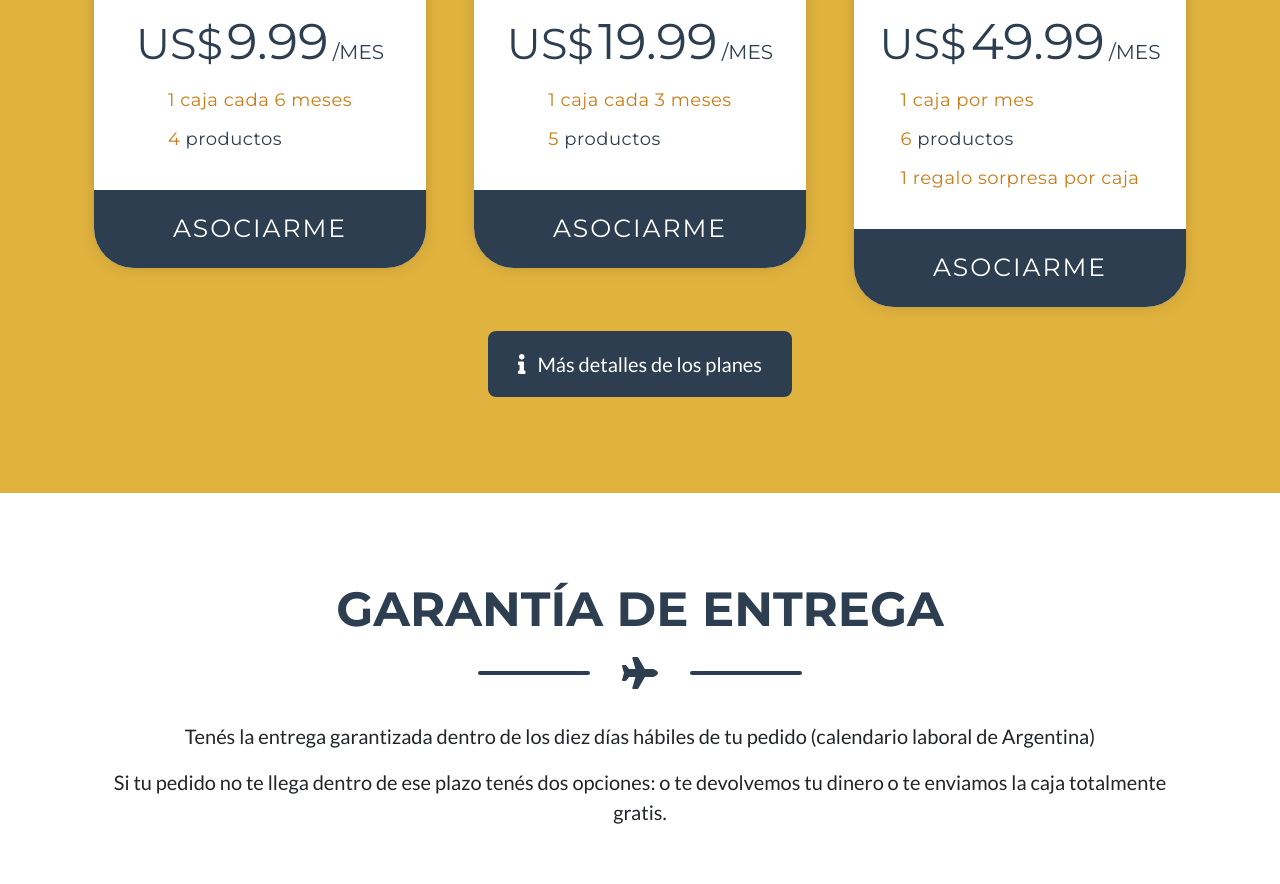
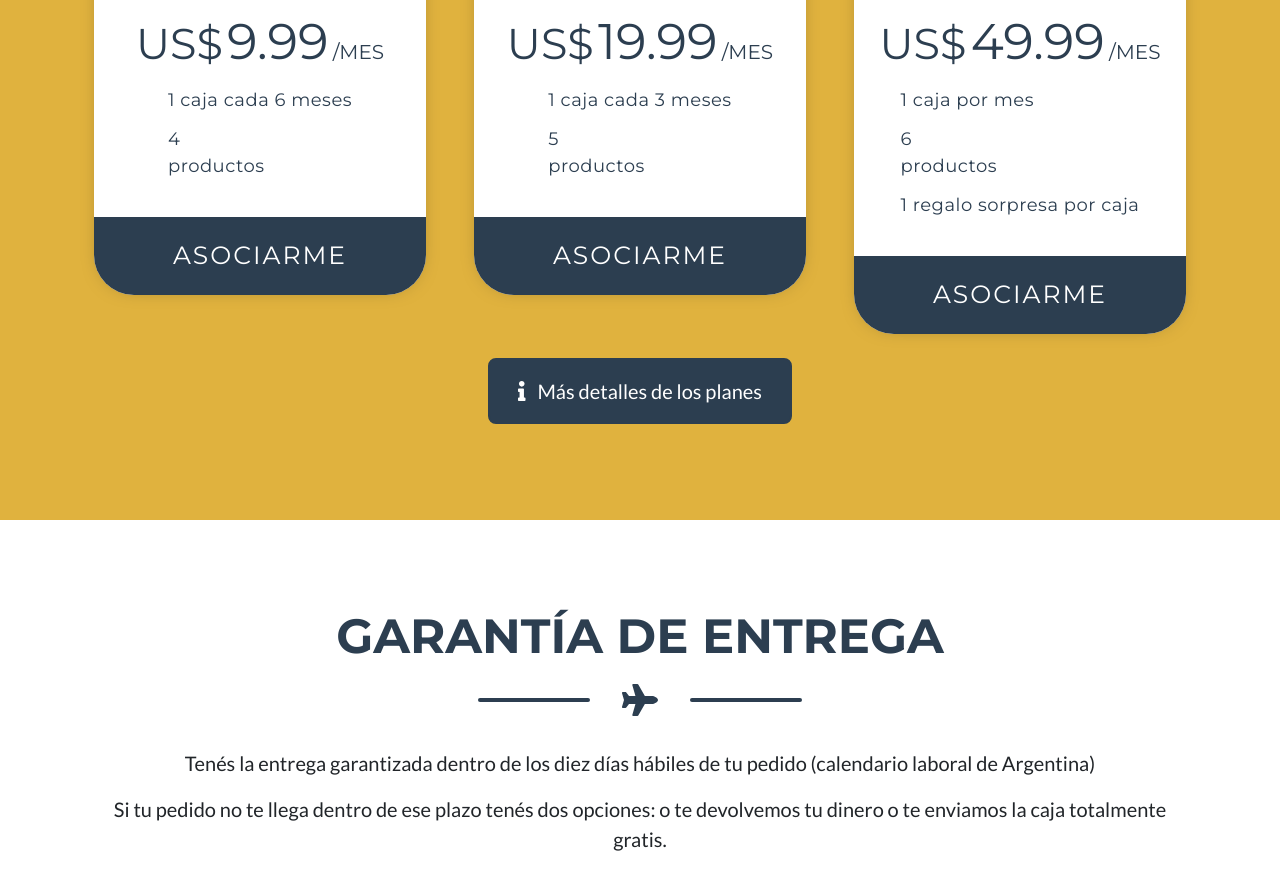
Before and after one commit to juannegrin/deargentinaalmundo, a website: page index.html in a window 1280 px wide. Shown: the part 2603-3487 px from the top of the page. Drawn offline with nearby package versions, Linux system fonts and the light colour scheme.

Commit message:
cambio de span por p tambien en el index

```diff
--- a/index.html
+++ b/index.html
@@ -162,8 +162,8 @@
                                         <span class="duration">/MES</span>
                                     </div>
                                     <ul class="pricing-content">
-                                        <li><span>1 caja cada 6 meses</span></li>
-                                        <li><span>4</span> productos</li>
+                                        <li><p>1 caja cada 6 meses</p></li>
+                                        <li><p>4</p> productos</li>
                                     </ul>
                                     <div class="pricingTable-signup">
                                         <a href="#">ASOCIARME</a>
@@ -184,8 +184,8 @@
                                         <span class="duration">/MES</span>
                                     </div>
                                     <ul class="pricing-content">
-                                        <li><span>1 caja cada 3 meses</span></li>
-                                        <li><span>5</span> productos</li>
+                                        <li><p>1 caja cada 3 meses</p></li>
+                                        <li><p>5</p> productos</li>
                                     </ul>
                                     <div class="pricingTable-signup">
                                         <a href="#">ASOCIARME</a>
@@ -206,9 +206,9 @@
                                         <span class="duration">/MES</span>
                                     </div>
                                     <ul class="pricing-content">
-                                        <li><span>1 caja por mes</span></li>
-                                        <li><span>6</span> productos</li>
-                                        <li><span>1 regalo sorpresa por caja</span></li>
+                                        <li><p>1 caja por mes</p></li>
+                                        <li><p>6</p> productos</li>
+                                        <li><p>1 regalo sorpresa por caja</p></li>
                                     </ul>
                                     <div class="pricingTable-signup">
                                         <a href="#">asociarme</a>
```
